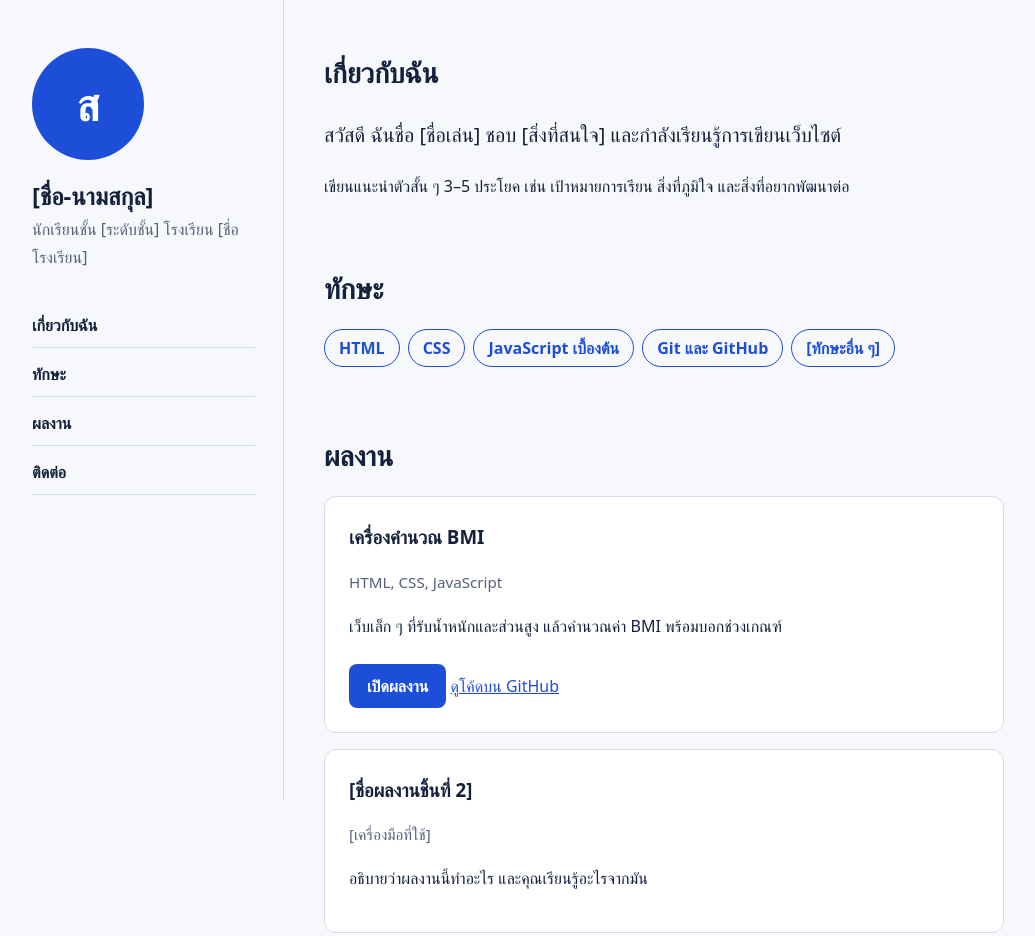
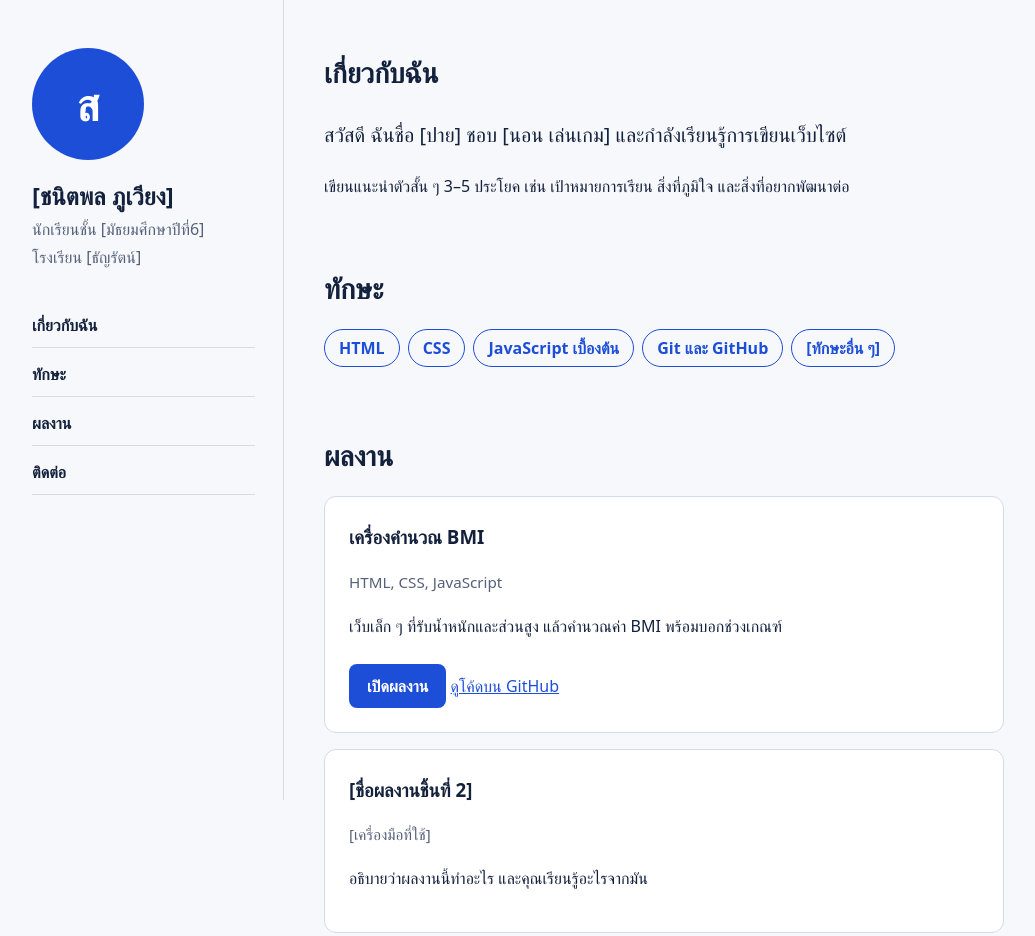
Before and after one commit to chanitpol/APAi, a plain HTML site: page index.html in a window 1280 px wide. Shown: the top 936 px of the page, without its empty margins (116-1151 px from the left). Drawn offline with Linux system fonts and the light colour scheme; a web font is replaced by a local one.

Commit message:
Update index.html

```diff
--- a/index.html
+++ b/index.html
@@ -3,7 +3,7 @@
 <head>
 <meta charset="UTF-8">
 <meta name="viewport" content="width=device-width, initial-scale=1">
-<title>e-Portfolio | [ชื่อ-นามสกุล]</title>
+<title>e-Portfolio | [ชนิตพล ภูเวียง]</title>
 <link rel="preconnect" href="https://fonts.googleapis.com">
 <link href="https://fonts.googleapis.com/css2?family=IBM+Plex+Sans+Thai:wght@400;600;700&display=swap" rel="stylesheet">
 <style>
@@ -51,10 +51,10 @@ p{max-width:65ch}
   <div class="avatar" aria-label="รูปโปรไฟล์">
    ส
    <!-- วางรูปของคุณที่ images/profile.jpg แล้วรูปจะแสดงทับตัวอักษร -->
-   <img src="images/profile.jpg" alt="รูปโปรไฟล์ของ [ชื่อ-นามสกุล]" onerror="this.remove()">
+   <img src="images/profile.jpg" alt="รูปโปรไฟล์ของ [ชนิตพล ภูเวียง]" onerror="this.remove()">
   </div>
-  <h1>[ชื่อ-นามสกุล]</h1>
-  <p>นักเรียนชั้น [ระดับชั้น] โรงเรียน [ชื่อโรงเรียน]</p>
+  <h1>[ชนิตพล ภูเวียง]</h1>
+  <p>นักเรียนชั้น [มัธยมศึกษาปีที่6] โรงเรียน [ธัญรัตน์]</p>
   <nav aria-label="เมนูหลัก">
    <a href="#about">เกี่ยวกับฉัน</a>
    <a href="#skills">ทักษะ</a>
@@ -66,7 +66,7 @@ p{max-width:65ch}
  <main>
   <section id="about">
    <h2>เกี่ยวกับฉัน</h2>
-   <p class="lead">สวัสดี ฉันชื่อ [ชื่อเล่น] ชอบ [สิ่งที่สนใจ] และกำลังเรียนรู้การเขียนเว็บไซต์</p>
+   <p class="lead">สวัสดี ฉันชื่อ [ปาย] ชอบ [นอน เล่นเกม] และกำลังเรียนรู้การเขียนเว็บไซต์</p>
    <p>เขียนแนะนำตัวสั้น ๆ 3–5 ประโยค เช่น เป้าหมายการเรียน สิ่งที่ภูมิใจ และสิ่งที่อยากพัฒนาต่อ</p>
   </section>
 
```
